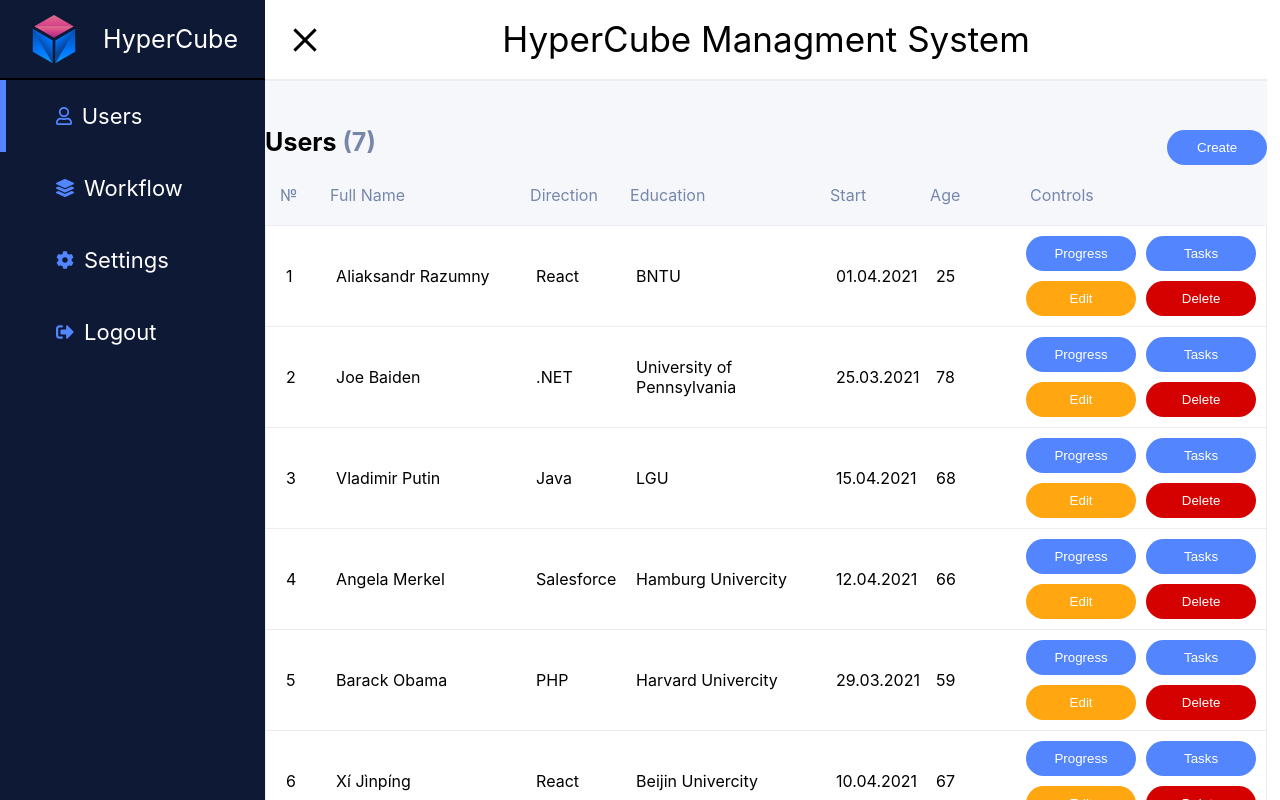
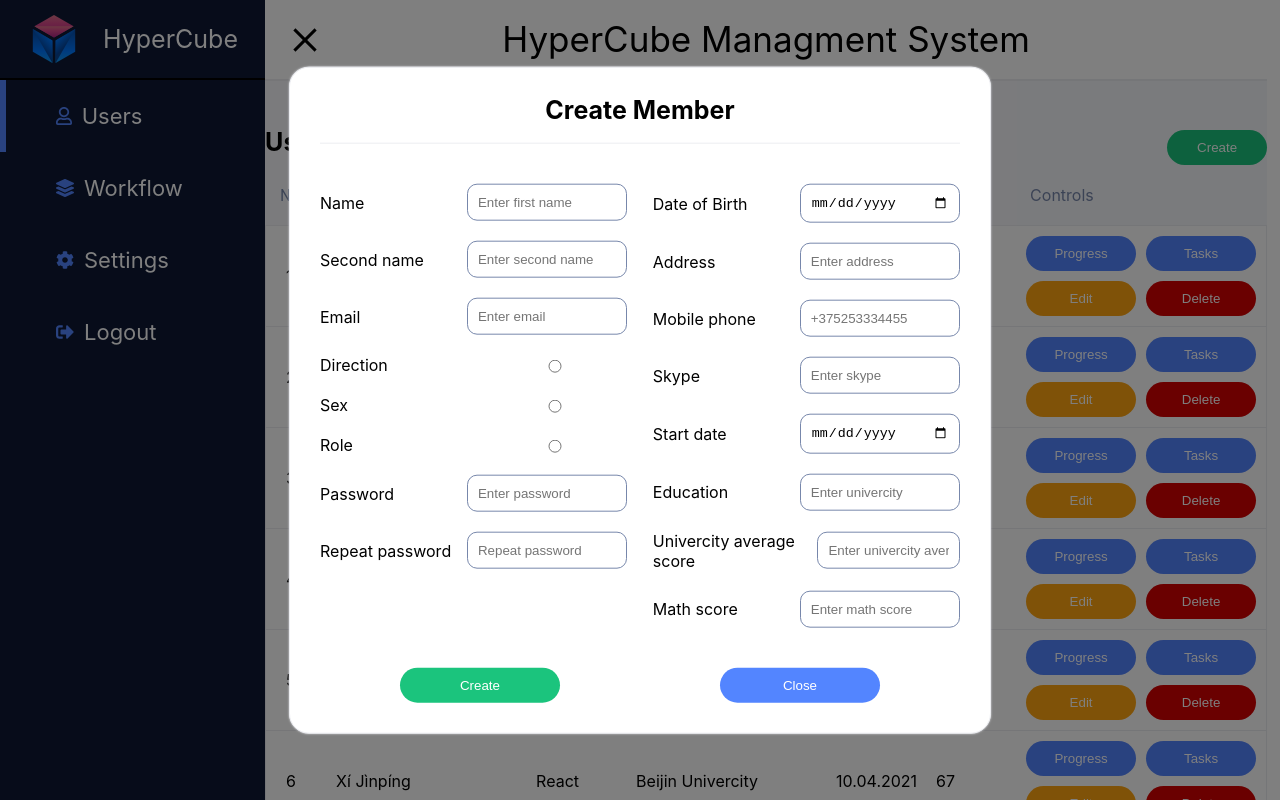
Before and after one commit to Dev-incubator/DIMS.UI-14, a React (Create React App) app: page /users in a window 1280 px wide. Both pictures are taken after a click on the button "Create". Shown: the top 800 px of the page. Built offline with nearby package versions, Linux system fonts and the light colour scheme.

Commit message:
refactor: improved logic

```diff
--- a/src/App/App.jsx
+++ b/src/App/App.jsx
@@ -10,6 +10,7 @@
 // Modal Types
 const MODAL_DELETE_USER = 'user-delete';
 const MODAL_DELETE_TASK = 'task-delete';
+const MODAL_CREATE_USER = 'user-create';
 
 export default class App extends React.Component {
   constructor(props) {
@@ -23,6 +24,7 @@
         modalTypes: {
           deleteUser: MODAL_DELETE_USER,
           deleteTask: MODAL_DELETE_TASK,
+          createUser: MODAL_CREATE_USER,
         },
       },
     };
--- a/src/components/Button/Button.module.css
+++ b/src/components/Button/Button.module.css
@@ -33,3 +33,12 @@
   background-color: var(--button-edit-hover-color);
   box-shadow: 0 0 5px 0 var(--button-edit-hover-color);
 }
+
+.button.create {
+  background-color: var(--button-create-color);
+}
+
+.button.create:hover {
+  background-color: var(--button-create-hover-color);
+  box-shadow: 0 0 5px 0 var(--button-create-hover-color);
+}
--- a/src/components/Modals/Modal.jsx
+++ b/src/components/Modals/Modal.jsx
@@ -2,13 +2,14 @@
 import classes from './Modal.module.css';
 import DeleteUser from './Users/DeleteUser';
 import DeleteTask from './Tasks/DeleteTask';
+import CreateUser from './Users/CreateUser';
 
 export default function Modal({ modalTypes, dispatch, item, modalSettingsAndActionTypes }) {
   let modal;
 
   const { isOpen, selectedModal, localActionTypes } = modalSettingsAndActionTypes;
 
-  const { deleteUser, deleteTask } = modalTypes;
+  const { deleteUser, deleteTask, createUser } = modalTypes;
 
   switch (selectedModal) {
     case deleteUser:
@@ -16,6 +17,9 @@
       break;
     case deleteTask:
       modal = <DeleteTask task={item} dispatch={dispatch} localActionTypes={localActionTypes} />;
+      break;
+    case createUser:
+      modal = <CreateUser dispatch={dispatch} localActionTypes={localActionTypes} />;
       break;
     default:
       break;
@@ -25,8 +29,12 @@
 }
 
 Modal.propTypes = {
+  item: PropType.instanceOf(Object),
   dispatch: PropType.func.isRequired,
-  item: PropType.instanceOf(Object).isRequired,
   modalSettingsAndActionTypes: PropType.instanceOf(Object).isRequired,
   modalTypes: PropType.instanceOf(Object).isRequired,
 };
+
+Modal.defaultProps = {
+  item: {},
+};
--- /dev/null
+++ b/src/components/Modals/Users/CreateUser.jsx
@@ -0,0 +1,104 @@
+import PropType from 'prop-types';
+import classes from './CreateUser.module.css';
+import Button from '../../Button/Button';
+
+export default function CreateUser({ dispatch, localActionTypes }) {
+  const { modal, createUser } = localActionTypes;
+
+  const closeCreateModal = () => {
+    dispatch({ type: modal });
+  };
+
+  const createCurrentUser = () => {
+    dispatch({ type: createUser });
+  };
+
+  return (
+    <div className={classes.modal}>
+      <h3>Create Member</h3>
+      <form>
+        <div className={classes.wrapper}>
+          <div className={classes.column}>
+            <label htmlFor='name' className={classes.item}>
+              <span>Name</span>
+              <input id='name' name='name' type='text' placeholder='Enter first name' />
+            </label>
+            <label htmlFor='secondName' className={classes.item}>
+              <span>Second name</span>
+              <input id='secondName' name='secondName' type='text' placeholder='Enter second name' />
+            </label>
+            <label htmlFor='email' className={classes.item}>
+              <span>Email</span>
+              <input id='email' name='email' type='email' placeholder='Enter email' />
+            </label>
+            <label htmlFor='direction' className={classes.item}>
+              <span>Direction</span>
+              <input id='direction' name='direction' type='radio' placeholder='Select direction' />
+            </label>
+            <label htmlFor='Sex' className={classes.item}>
+              <span>Sex</span>
+              <input id='sex' name='sex' type='radio' placeholder='Select sex' />
+            </label>
+            <label htmlFor='role' className={classes.item}>
+              <span>Role</span>
+              <input id='role' name='role' type='radio' />
+            </label>
+            <label htmlFor='password' className={classes.item}>
+              <span>Password</span>
+              <input id='password' name='password' type='password' placeholder='Enter password' />
+            </label>
+            <label htmlFor='passwordRepeat' className={classes.item}>
+              <span>Repeat password</span>
+              <input id='passwordRepeat' name='passwordRepeat' type='password' placeholder='Repeat password' />
+            </label>
+          </div>
+          <div className={classes.column}>
+            <label htmlFor='dateOfBirth' className={classes.item}>
+              <span>Date of Birth</span>
+              <input id='dateOfBirth' name='dateOfBirth' type='date' />
+            </label>
+            <label htmlFor='address' className={classes.item}>
+              <span>Address</span>
+              <input id='address' name='address' type='text' placeholder='Enter address' />
+            </label>
+            <label htmlFor='phone' className={classes.item}>
+              <span>Mobile phone</span>
+              <input id='phone' name='phone' type='tel' placeholder='+375253334455' />
+            </label>
+            <label htmlFor='skype' className={classes.item}>
+              <span>Skype</span>
+              <input id='skype' name='skype' type='text' placeholder='Enter skype' />
+            </label>
+            <label htmlFor='startDate' className={classes.item}>
+              <span>Start date</span>
+              <input id='startDate' name='startDate' type='date' />
+            </label>
+            <label htmlFor='education' className={classes.item}>
+              <span>Education</span>
+              <input id='education' name='education' type='text' placeholder='Enter univercity' />
+            </label>
+            <label htmlFor='averageScore' className={classes.item}>
+              <span>Univercity average score</span>
+              <input id='averageScore' name='averageScore' type='text' placeholder='Enter univercity average score' />
+            </label>
+            <label htmlFor='mathScore' className={classes.item}>
+              <span>Math score</span>
+              <input id='mathScore' name='mathScore' type='number' placeholder='Enter math score' />
+            </label>
+          </div>
+        </div>
+      </form>
+      <div className={classes.buttons}>
+        <Button onClick={createCurrentUser} roleclass='create'>
+          Create
+        </Button>
+        <Button onClick={closeCreateModal}>Close</Button>
+      </div>
+    </div>
+  );
+}
+
+CreateUser.propTypes = {
+  dispatch: PropType.func.isRequired,
+  localActionTypes: PropType.instanceOf(Object).isRequired,
+};
--- /dev/null
+++ b/src/components/Modals/Users/CreateUser.module.css
@@ -0,0 +1,66 @@
+.modal {
+  position: absolute;
+  top: 50%;
+  left: 50%;
+  width: 50%;
+  transform: translate(-50%, -50%);
+  background-color: var(--white-color);
+  padding: 30px;
+  border: 1px solid var(--lightgray-color);
+  border-radius: 20px;
+  display: flex;
+  flex-direction: column;
+  justify-content: center;
+  box-shadow: 0 0 2px 0 var(--lightgray-color);
+}
+
+h3 {
+  margin: 0;
+  padding-bottom: 20px;
+  font-size: 25px;
+  line-height: 25px;
+  text-align: center;
+  border-bottom: 1px solid var(--lightgray-color);
+}
+
+.buttons {
+  display: flex;
+  justify-content: space-around;
+  margin-top: 30px;
+}
+.buttons button {
+  width: 25%;
+}
+
+.wrapper {
+  margin-top: 30px;
+  display: flex;
+  justify-content: space-between;
+}
+
+.column {
+  width: 48%;
+}
+
+.item {
+  padding: 10px 0;
+  width: 100%;
+  display: flex;
+  justify-content: space-between;
+  align-items: center;
+}
+.item:first-of-type {
+  margin-top: 0;
+}
+
+input {
+  width: 45%;
+  padding: 10px;
+  border-radius: 10px;
+  border: 1px solid var(--darkgray-color);
+}
+
+input:focus {
+  outline: none;
+  border: 1px solid var(--lightblue-color);
+}
--- a/src/index.css
+++ b/src/index.css
@@ -30,4 +30,7 @@
 
   --button-edit-color: #ffa610;
   --button-edit-hover-color: #ff7518;
+
+  --button-create-color: #1bc47d;
+  --button-create-hover-color: #0ca52f;
 }
--- a/src/pages/Users.jsx
+++ b/src/pages/Users.jsx
@@ -3,20 +3,28 @@
 import Button from '../components/Button/Button';
 import classes from './Users.module.css';
 import User from '../components/User/User';
+import Modal from '../components/Modals/Modal';
 
 // Function Types
 const DELETE_USER = 'delete-user';
+const CREATE_USER = 'create-user';
+const MODAL = 'MODAL';
 
 export default class Users extends React.Component {
   constructor(props) {
     super(props);
     this.state = {
-      actionTypes: {
+      isOpen: false,
+      selectedModal: '',
+      localActionTypes: {
+        modal: MODAL,
         deleteUser: DELETE_USER,
+        createUser: CREATE_USER,
       },
       usersList: [],
     };
     this.deleteUser = this.deleteUser.bind(this);
+    this.toggleModal = this.toggleModal.bind(this);
     this.dispatch = this.dispatch.bind(this);
   }
 
@@ -89,6 +97,9 @@
       case DELETE_USER:
         this.deleteUser(action.selectedID);
         break;
+      case MODAL:
+        this.toggleModal(action.modalType);
+        break;
       default:
         break;
     }
@@ -101,14 +112,29 @@
     }));
   }
 
+  toggleModal(modalType = '') {
+    this.setState((prevState) => ({
+      ...prevState,
+      isOpen: !prevState.isOpen,
+      selectedModal: modalType,
+    }));
+  }
+
   render() {
-    const { usersList, actionTypes } = this.state;
-    const { modalTypes } = this.props;
+    const {
+      usersList,
+      localActionTypes,
+      localActionTypes: { modal },
+    } = this.state;
+    const {
+      modalTypes,
+      modalTypes: { createUser },
+    } = this.props;
 
     const users = usersList.map((user, index) => {
       return (
         <User
-          actionTypes={actionTypes}
+          actionTypes={localActionTypes}
           modalTypes={modalTypes}
           dispatch={this.dispatch}
           key={user.id.toString()}
@@ -118,13 +144,19 @@
       );
     });
 
+    const openCreateModal = () => {
+      this.dispatch({ type: modal, modalType: createUser });
+    };
+
     return (
       <div>
         <div className={classes.header}>
           <h2 className={classes.title}>
             Users <span>({`${usersList.length}`})</span>
           </h2>
-          <Button onClick={() => {}}>Create</Button>
+          <Button onClick={openCreateModal} roleclass='create'>
+            Create
+          </Button>
         </div>
         <div className={classes.content}>
           <div className={classes.subheader}>
@@ -138,6 +170,7 @@
           </div>
           {users}
         </div>
+        <Modal dispatch={this.dispatch} modalTypes={modalTypes} modalSettingsAndActionTypes={this.state} />
       </div>
     );
   }
```
